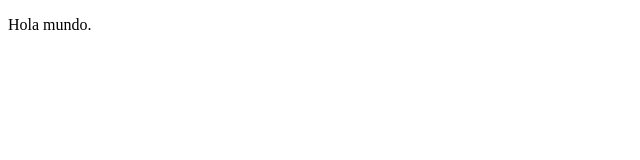
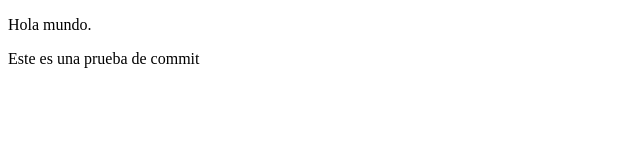
Before and after one commit to alexis31c/proyectoDemoCursoPreWork, a plain HTML site: page Assets/Index.html in a window 1280 px wide. Shown: the whole page, without its empty margins (0-640 px from the left). Drawn offline with Linux system fonts and the light colour scheme.

Commit message:
second commit

```diff
--- a/Assets/Index.html
+++ b/Assets/Index.html
@@ -7,5 +7,6 @@
 </head>
 <body>
     <p>Hola mundo.</p>
+    <p>Este es una prueba de commit</p>
 </body>
 </html>
```
